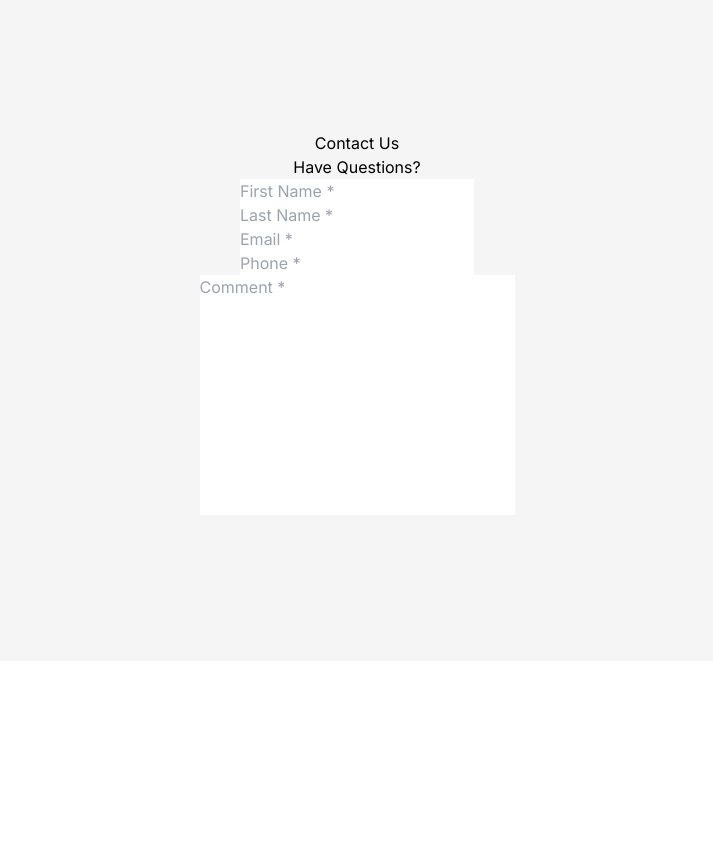
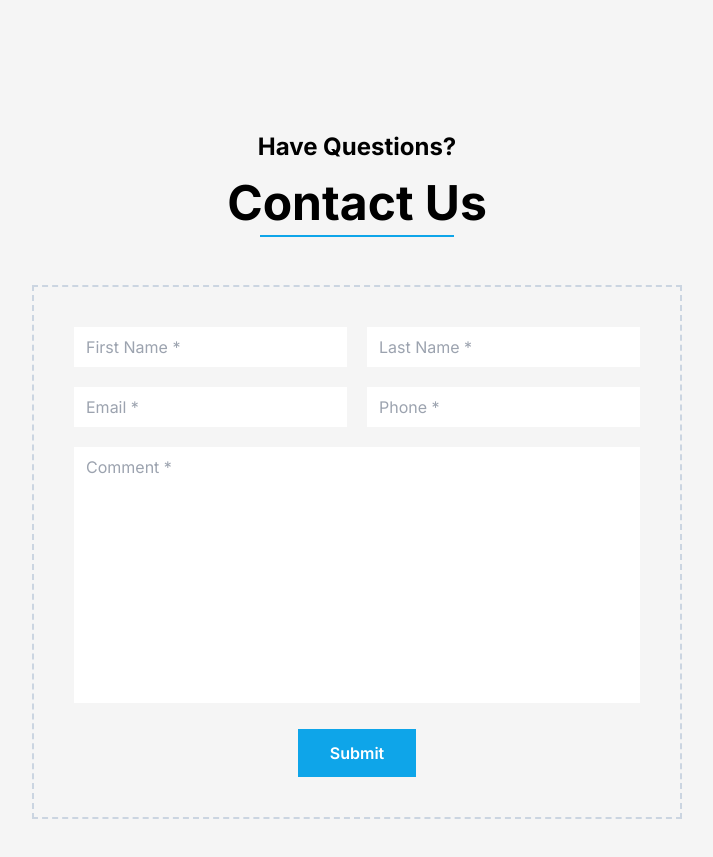
Before and after one commit to 10richard/chai-defense, a Next.js app: page / in a window 1280 px wide. Shown: the part 2640-3497 px from the top of the page, without its empty margins (283-996 px from the left). Before the commit the page ends 3301 px from the top, so only its background shows below. Built offline with nearby package versions, Linux system fonts and the light colour scheme.

Commit message:
finish Contact component
Need to set up forwarding for submitted info

```diff
--- a/src/app/page.tsx
+++ b/src/app/page.tsx
@@ -15,7 +15,7 @@ export default function Home() {
       <DiscoverKravMaga />
       <WhySelfDefense />
       <Instructors />
-      <Contact heading="Contact Us" subheading="Have Questions?" />
+      <Contact heading="Have Questions?" subheading="Contact Us" />
       {/*<DonateCta />
       <Footer /> */}
     </>
--- a/src/components/Contact.tsx
+++ b/src/components/Contact.tsx
@@ -10,39 +10,39 @@ const Contact = ({ heading, subheading }: ContactProps) => {
   return (
     <PaddedSection className="bg-gray">
       <MaxWidthContainer className="text-center flex flex-col items-center py-20">
-        <div className="flex flex-col">
-          <h3>{heading}</h3>
-          <h2>{subheading}</h2>
+        <div className="flex flex-col items-center">
+          <h3 className="text-2xl font-bold mb-4">{heading}</h3>
+          <h2 className="text-5xl font-bold">{subheading}</h2>
+          <span className="bg-primary h-[2px] w-3/4 mt-2 mb-12"></span>
         </div>
-        <form>
-          <div>
+        <form className="flex flex-col items-center gap-5 max-w-[650px] w-full border-slate-300 border-2 border-dashed p-10">
+          <div className="flex gap-5 w-full">
             <input
               type="text"
               id="first_name"
               name="first_name"
               placeholder="First Name *"
+              className="px-3 py-2 w-full"
               required
             />
-          </div>
-          <div>
             <input
               type="text"
               id="last_name"
               name="last_name"
               placeholder="Last Name *"
+              className="px-3 py-2 w-full"
               required
             />
           </div>
-          <div>
+          <div className="flex gap-5 w-full">
             <input
               type="email"
               id="email"
               name="email"
               placeholder="Email *"
+              className="px-3 py-2 w-full"
               required
             />
-          </div>
-          <div>
             <input
               type="tel"
               id="phone_number"
@@ -50,20 +50,23 @@ const Contact = ({ heading, subheading }: ContactProps) => {
               placeholder="Phone *"
               pattern="[0-9]{10}"
               title="Should only contain ten numbers (no spaces or area code)"
+              className="px-3 py-2 w-full"
               required
             />
           </div>
-          <div>
+          <div className="w-full">
             <textarea
-              className="resize-none"
               name="comment"
               id="comment"
-              cols={30}
+              placeholder="Comment *"
               rows={10}
-              placeholder="Comment *"
+              className="px-3 py-2 w-full resize-none"
               required
             ></textarea>
           </div>
+          <button className="text-white font-semibold bg-primary px-8 py-3">
+            Submit
+          </button>
         </form>
       </MaxWidthContainer>
     </PaddedSection>
```
